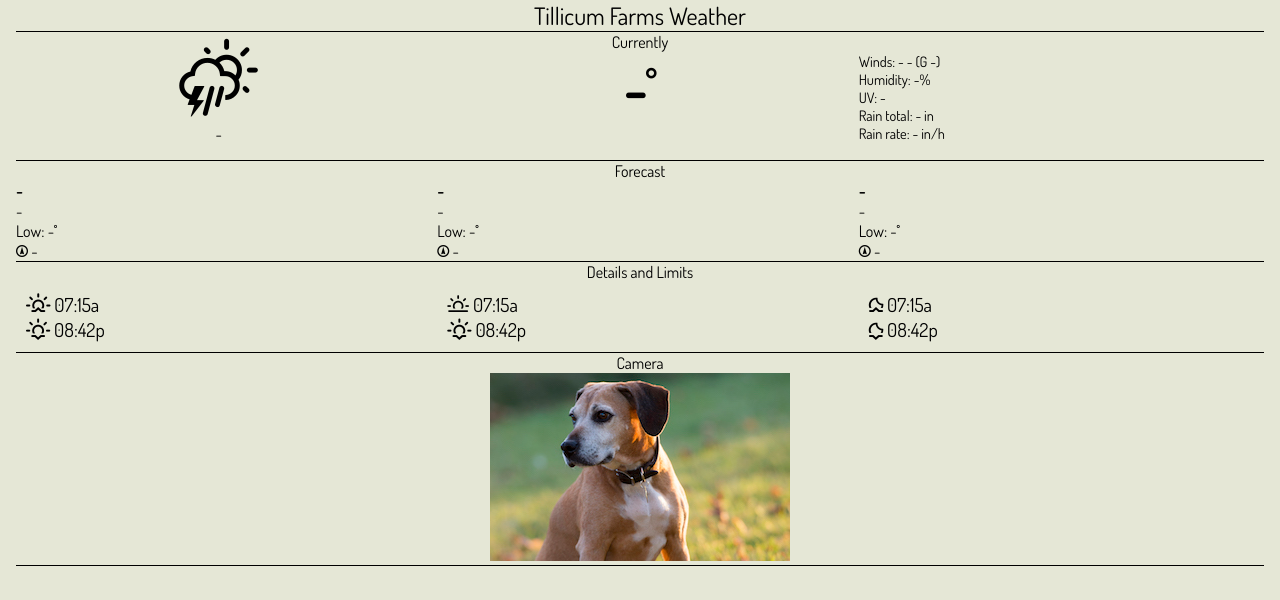
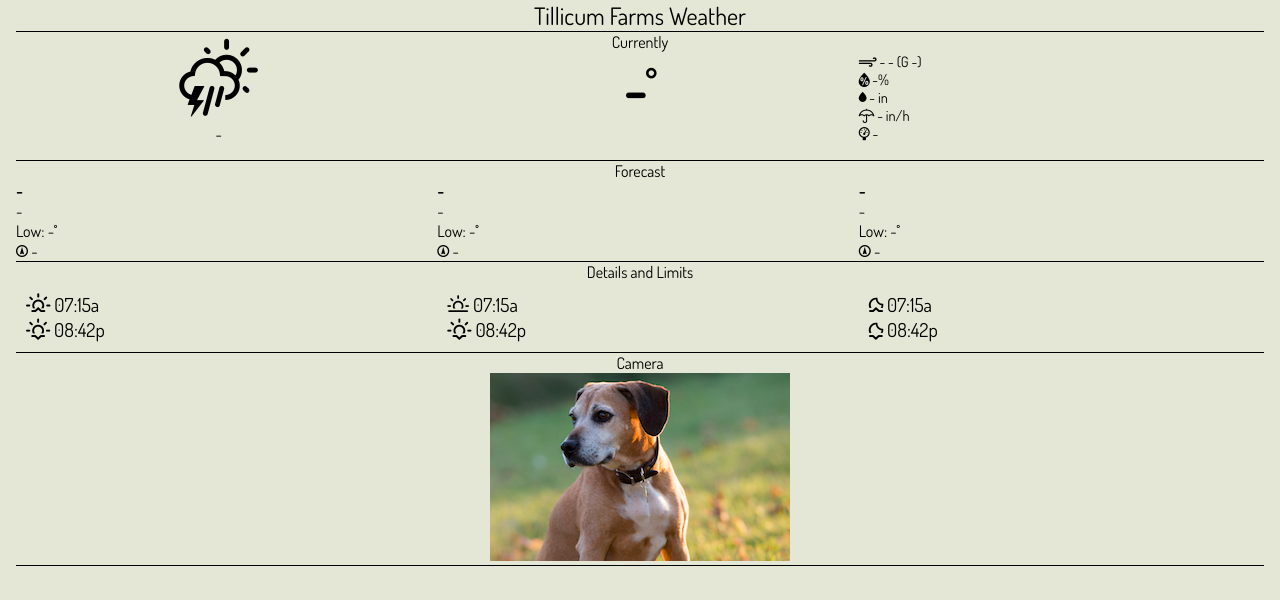
Before and after one commit to cbhiii/tillicum-farms-weather, a React (Create React App) app: page / in a window 1280 px wide. Shown: the top 600 px of the page. Built offline with nearby package versions, Linux system fonts and the light colour scheme; no server answers.

Commit message:
Changed current weather label text to icons

```diff
--- a/src/App.js
+++ b/src/App.js
@@ -38,6 +38,8 @@ class App extends Component {
       w: '-',
       wdir: '-',
       wgust: '-',
+      baro: '-',
+      barot: '-',
       r: '-',
       rr: '-',
       uv: '-',
@@ -107,7 +109,9 @@ class App extends Component {
             r: l.day1_rain0_total_in,
             rr: l.actual_rain0_rate_in,
             uv: Math.round(l.actual_uv0_index),
-            uvmax: Math.round(l.day1_uv0_indexmax)
+            uvmax: Math.round(l.day1_uv0_indexmax),
+            baro: l.actual_thb0_sealevel_inhg,
+            barot: l.hour1_thb0_press_trend
           }}
         },
           // () => {
@@ -266,6 +270,8 @@ class App extends Component {
                   rr={wx.rr}
                   uv={wx.uv}
                   uvmax={wx.uvmax}
+                  baro={wx.baro}
+                  barot={wx.barot}
                 >
                 </Current>
               </Col>
--- a/src/Current.js
+++ b/src/Current.js
@@ -44,11 +44,24 @@ class Current extends Component {
 
           <Col xs={4}>
             <div className="weather-left">
-              <div>Winds: {this.props.wdir} {this.props.w} (G {this.props.wgust})</div>
-              <div>Humidity: {this.props.hum}%</div>
-              <div>UV: {this.props.uv}</div>
-              <div>Rain total: {this.props.r} in</div>
-              <div>Rain rate: {this.props.rr} in/h</div>
+              <div>
+                <span className="wi wi-strong-wind"></span> {this.props.wdir} {this.props.w} (G {this.props.wgust})
+              </div>
+              <div>
+                <span className="wi wi-humidity"></span> {this.props.hum}%
+              </div>
+              <div>
+                <span className="wi wi-raindrop"></span> {this.props.r} in
+              </div>
+              <div>
+                <span className="wi wi-umbrella"></span> {this.props.rr} in/h
+              </div>
+              <div>
+                <span className="wi wi-barometer"></span> {this.props.baro+' '}
+                {this.props.barot == 0 && <span className="wi wi-direction-right"></span>}
+                {this.props.barot > 0 && <span className="wi wi-direction-up"></span>}
+                {this.props.barot < 0 && <span className="wi wi-direction-down"></span>}
+              </div>
             </div>
           </Col>
         </Row>
@@ -58,4 +71,6 @@ class Current extends Component {
   }
 }
 
+
+
 export default Current;
```
